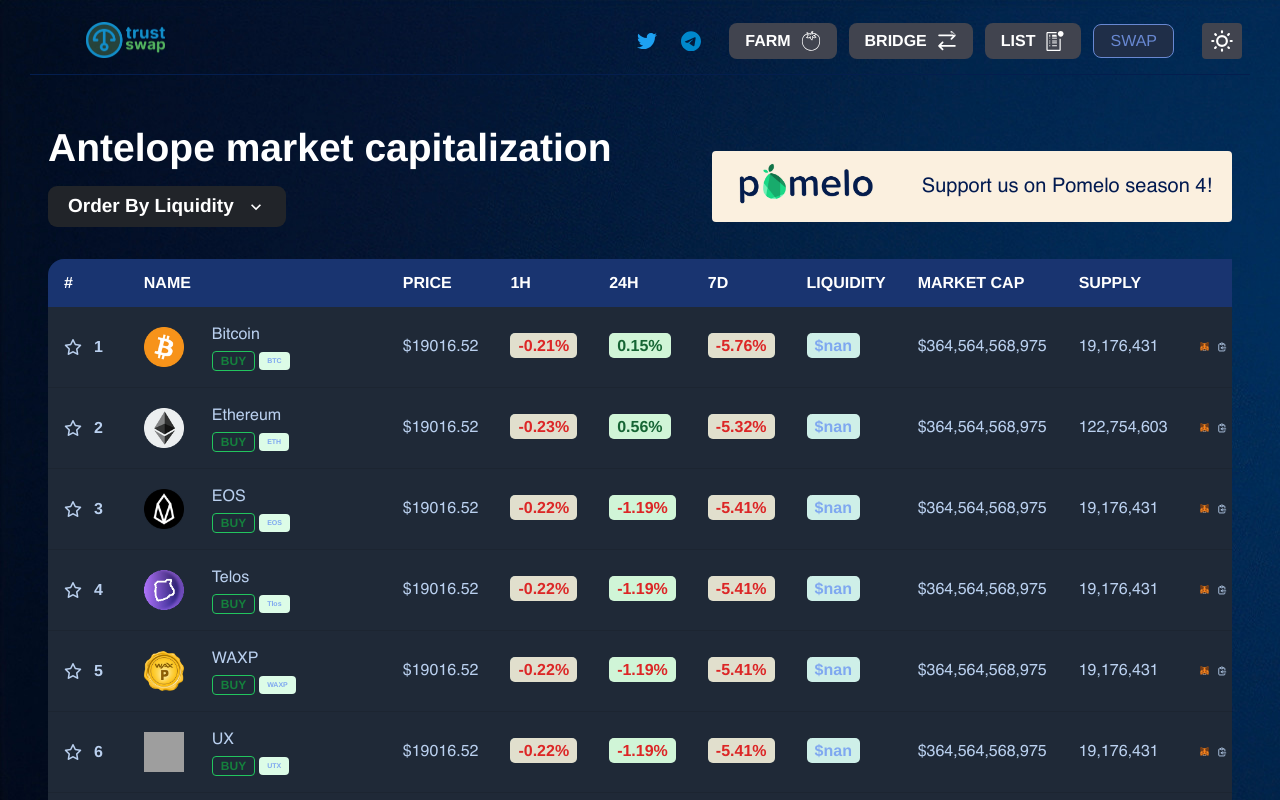
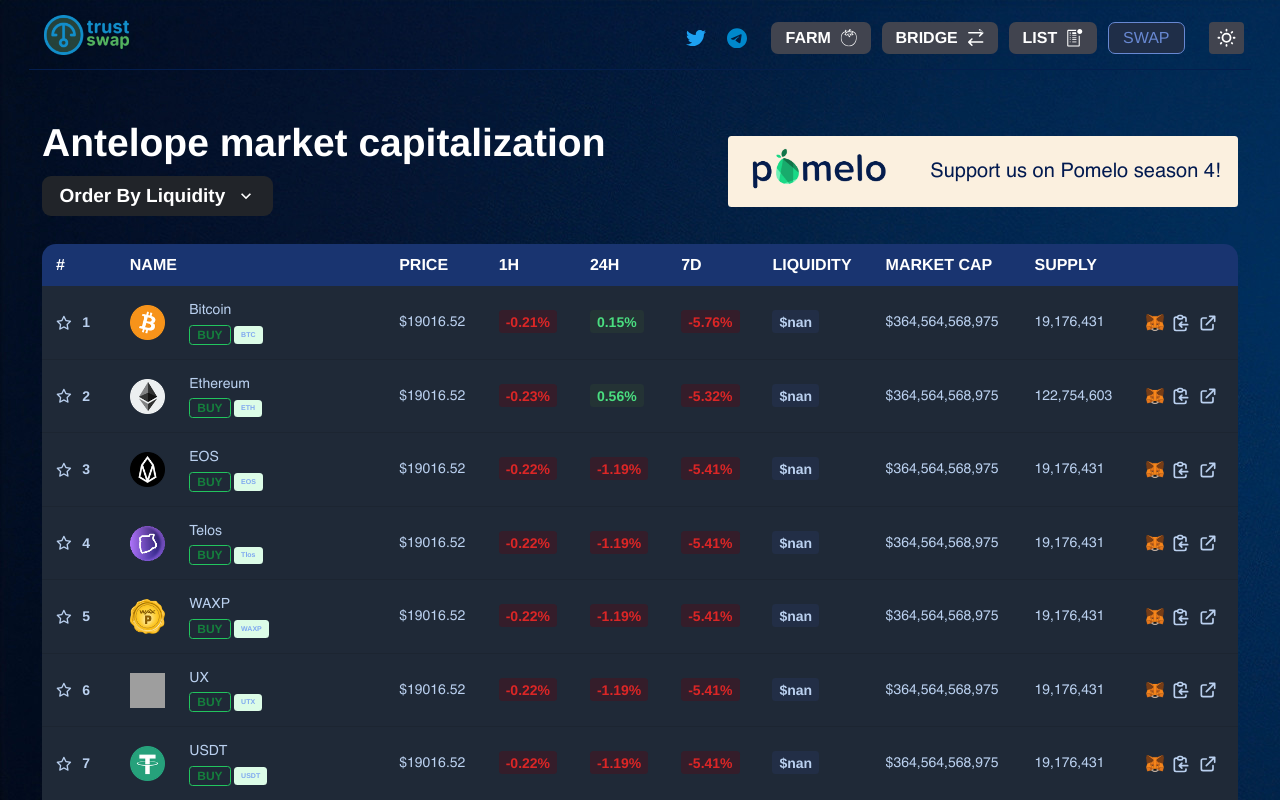
Before and after one commit to stebansaa/newfront, a React (Create React App) app: page / in a window 1280 px wide. Shown: the top 800 px of the page. Built offline with nearby package versions, Linux system fonts and the light colour scheme; grey boxes are pictures that could not be loaded.

Commit message:
fix: fix nav buttons, label colors and font size

```diff
--- a/src/Components/DataTable/TableRow.js
+++ b/src/Components/DataTable/TableRow.js
@@ -37,7 +37,7 @@ const TableRow = ({ data, index, dark, handleStared, stared }) => {
     }
 
     return (
-        <tr className={`hover ${data.detail && "cursor-pointer"} hoverss`} onClick={handleRedirect}>
+        <tr className={`hover ${data.detail && "cursor-pointer"} hoverss bg-[#212429]`} onClick={handleRedirect}>
             <th >
                 <div className='flex items-center cursor-pointer'>
                     <i className={`${isFound ? "fa-solid" : "fa-regular"} fa-star mr-3`} onClick={() => handleStared(data)}></i>
@@ -58,16 +58,16 @@ const TableRow = ({ data, index, dark, handleStared, stared }) => {
             </td>
             <td>${data?.price}</td>
             <td>
-                <span className={`w-20 px-2 bg-green-100 text-green-800 ${dark && "bg-gray-900 text-green-400"} ${parseFloat(data?.durations[0]) < 0 && "text-red-600"}  p-1 cr`} >{data?.durations[0]}%</span>
+                <span className={`px-2 py-1 rounded font-bold ${!dark ? parseFloat(data?.durations[0]) < 0 ? "text-red-600 bg-red-50" : "bg-green-100 text-green-800" : ""} ${dark ? parseFloat(data?.durations[0]) < 0 ? "text-red-600 bg-[#341d2a]" : "bg-[#243335] text-green-400" : ""}`}  >{data?.durations[0]}%</span>
             </td>
             <td>
-                <span className={`w-20 px-2 bg-green-100 text-green-800 ${dark && "bg-gray-900 text-green-400"} ${parseFloat(data?.durations[1]) < 0 && "text-red-600"}  p-1  cg `} >{data?.durations[1]}%</span>
+                <span className={`px-2 py-1 rounded font-bold ${!dark ? parseFloat(data?.durations[1]) < 0 ? "text-red-600 bg-red-50" : "bg-green-100 text-green-800" : ""} ${dark ? parseFloat(data?.durations[1]) < 0 ? "text-red-600 bg-[#341d2a]" : "bg-[#243335] text-green-400" : ""}`} >{data?.durations[1]}%</span>
             </td>
             <td>
-                <span className={`w-20 px-2 bg-green-100 text-green-800 ${dark && "bg-gray-900 text-green-400"} ${parseFloat(data?.durations[2]) < 0 && "text-red-600"}  p-1 cr`} >{data?.durations[2]}%</span>
+                <span className={`px-2 py-1 rounded font-bold ${!dark ? parseFloat(data?.durations[2]) < 0 ? "text-red-600 bg-red-50" : "bg-green-100 text-green-800" : ""} ${dark ? parseFloat(data?.durations[2]) < 0 ? "text-red-600 bg-[#341d2a]" : "bg-[#243335] text-green-400" : ""}`} >{data?.durations[2]}%</span>
             </td>
             <td>
-                <span className={`w-20 px-2 bg-green-100 text-green-800 ${dark && "bg-gray-900 text-green-400"} bgg p-1`} >${data?.liquidity}</span>
+                <span className={`px-2 py-1 rounded font-bold bg-[#222e46] ${!dark && "bg-blue-100 text-blue-900"}`} >${data?.liquidity}</span>
             </td>
             <td>${data?.marketCap}</td>
             <td>
--- a/src/index.css
+++ b/src/index.css
@@ -11,6 +11,7 @@
 
 :root, [data-theme]{
     font-family: Helvetica;
+    font-size: 14px;
     background-image: url(../src/images/TrustSwap_auto_x2.jpg)!important;
     /* background-size: cover;
     background-repeat: no-repeat; */
@@ -143,7 +144,7 @@ border-radius: 5px;
 
 
 .logo-image{
-    width: 50%;
+    @apply w-[85px]
 }
 
 .chnger{
@@ -183,3 +184,7 @@ tr:hover {
     font-size: 19px!important;
     color: white!important;
 }
+
+.label {
+    @apply w-20 px-2 bg-green-100 text-green-800;
+}
```
